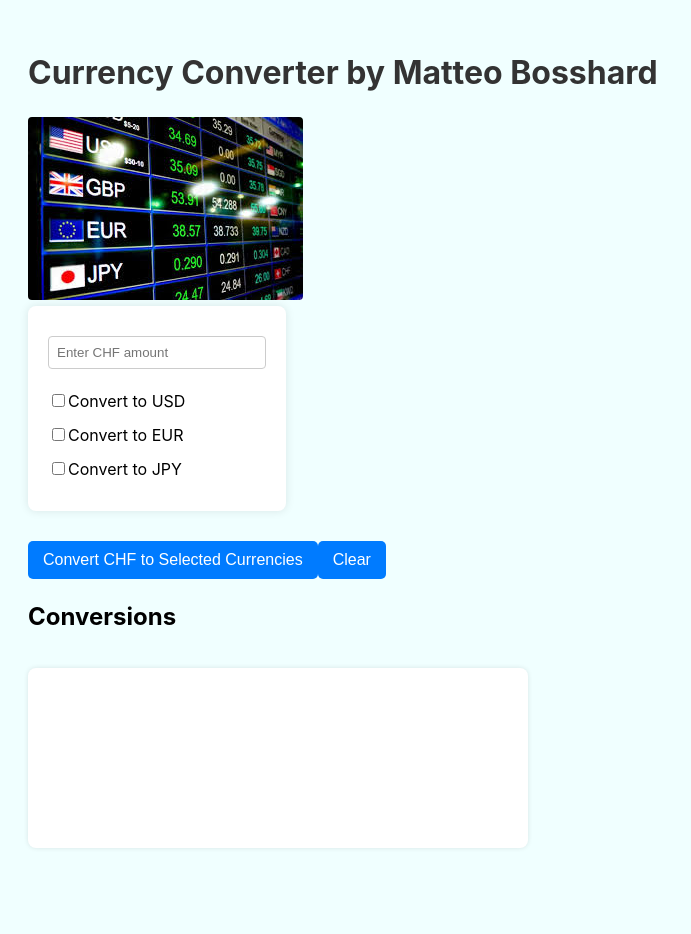
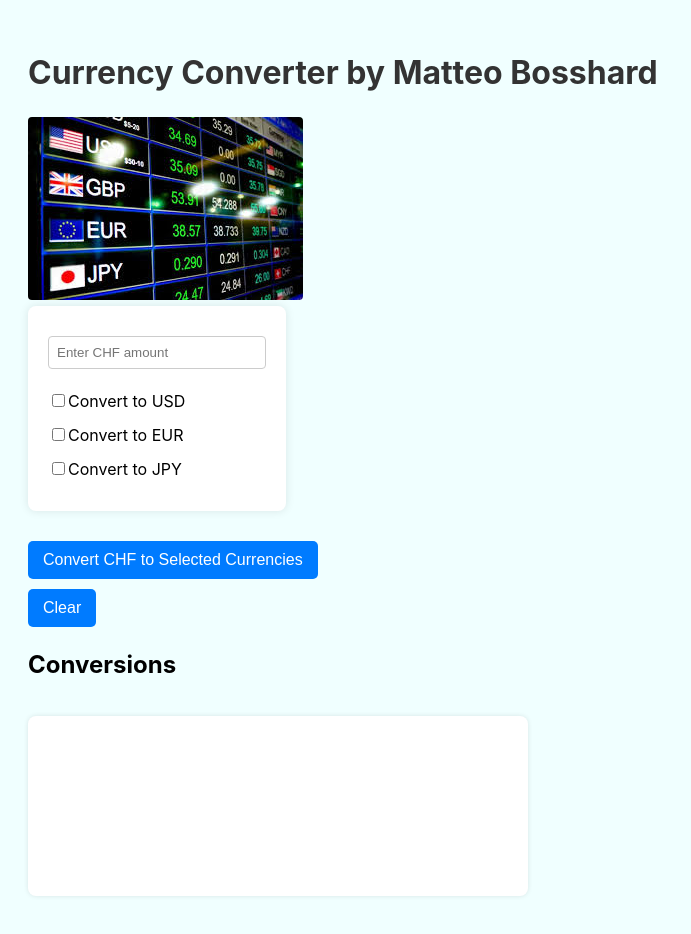
Before and after one commit to HardBoss07/BBW-docs, a React (Vite) app in the folder M293/workspace/currency-converter/: page / in a window 1280 px wide. Shown: the top 934 px of the page, without its empty margins (0-691 px from the left). Before the commit the page ends 895 px from the top, so only its background shows below. Built offline with nearby package versions, Linux system fonts and the light colour scheme.

Commit message:
added ButtonComponent.jsx

```diff
--- a/M293/workspace/currency-converter/src/App.jsx
+++ b/M293/workspace/currency-converter/src/App.jsx
@@ -9,6 +9,7 @@ import Header from "./components/HeaderComponent.jsx";
 import CurrencyCheckbox from "./components/CurrencyCheckboxComponent.jsx";
 import ResultDisplay from "./components/ResultDisplayComponent.jsx";
 import CurrencyInput from "./components/CurrencyInputComponent.jsx";
+import ButtonComponent from "./components/ButtonComponent.jsx";
 
 function App() {
     const [chf, setCHF] = useState('');
@@ -69,12 +70,9 @@ function App() {
                 <CurrencyCheckbox currency="jpy" checked={checked.jpy} onChange={handleCheckboxChange} />
             </div>
             <div className="result">
-                <button className="button" onClick={convert}>
-                    Convert CHF to Selected Currencies
-                </button>
-                <button className="button" onClick={clear}>
-                    Clear
-                </button>
+                <ButtonComponent text={"Convert CHF to Selected Currencies"} onClick={convert} />
+                <ButtonComponent text={"Clear"} onClick={clear} />
+
                 <ResultDisplay result={result} />
             </div>
         </>
--- /dev/null
+++ b/M293/workspace/currency-converter/src/components/ButtonComponent.jsx
@@ -0,0 +1,14 @@
+/**
+ * HeaderComponent.jsx
+ * @author Matteo Bosshard
+ * @version 05.03.2025
+ */
+export default function ButtonComponent({ text, onClick }) {
+    return (
+        <div>
+            <button className="button" onClick={onClick}>
+                {text}
+            </button>
+        </div>
+    );
+}
```
